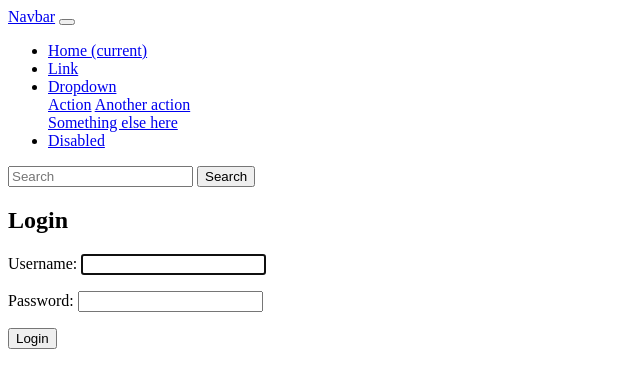
After one commit to dennismuturia/Accelevate_Register, a Django app: page /login/ in a window 1280 px wide. The commit adds this page. Shown: the top 388 px of the page, without its empty margins (0-640 px from the left). Run offline with Django 3.2, Linux system fonts and the light colour scheme; some libraries are stand-ins or nearby versions.

Commit message:
Completed the login. The problem that am experiencing right now is installation of bootstrap to the aite. All the static files are well set.

```diff
--- a/Accelevate_Register/urls.py
+++ b/Accelevate_Register/urls.py
@@ -16,12 +16,14 @@ Including another URLconf
 from django.contrib import admin
 from django.urls import path
 from index import views
+from django.contrib.auth import views as auth_views
 
 urlpatterns = [
     path('admin/', admin.site.urls),
+    path('home/', views.home, name='home'),
     path('signup/', views.signup, name='signup'),
     path('activate/(?P<uidb64>[0-9A-Za-z_\-]+)/(?P<token>[0-9A-Za-z]{1,13}-[0-9A-Za-z]{1,20})/$',views.activate, name='activate'),
-    path('profile/', views.profile, name='profile')
-
-
+    path('profile/', views.studentprofile, name='profile'),
+    path('login/', auth_views.login, name='login'),
+    path('logout/', auth_views.logout, {'next_page': '/'}, name='logout')
 ]
--- a/templates/base.html
+++ b/templates/base.html
@@ -1,4 +1,5 @@
 {% load bootstrap4 %}
+{% load staticfiles %}
 <html>
 <head>
 <!--Head area-->
@@ -17,6 +18,41 @@
 <!--Body area-->
 {% block heading %}
     <!--Navbars and stuff-->
+    <nav class="navbar navbar-expand-lg navbar-light bg-light">
+      <a class="navbar-brand" href="#">Navbar</a>
+      <button class="navbar-toggler" type="button" data-toggle="collapse" data-target="#navbarSupportedContent" aria-controls="navbarSupportedContent" aria-expanded="false" aria-label="Toggle navigation">
+        <span class="navbar-toggler-icon"></span>
+      </button>
+
+      <div class="collapse navbar-collapse" id="navbarSupportedContent">
+        <ul class="navbar-nav mr-auto">
+          <li class="nav-item active">
+            <a class="nav-link" href="#">Home <span class="sr-only">(current)</span></a>
+          </li>
+          <li class="nav-item">
+            <a class="nav-link" href="#">Link</a>
+          </li>
+          <li class="nav-item dropdown">
+            <a class="nav-link dropdown-toggle" href="#" id="navbarDropdown" role="button" data-toggle="dropdown" aria-haspopup="true" aria-expanded="false">
+              Dropdown
+            </a>
+            <div class="dropdown-menu" aria-labelledby="navbarDropdown">
+              <a class="dropdown-item" href="#">Action</a>
+              <a class="dropdown-item" href="#">Another action</a>
+              <div class="dropdown-divider"></div>
+              <a class="dropdown-item" href="#">Something else here</a>
+            </div>
+          </li>
+          <li class="nav-item">
+            <a class="nav-link disabled" href="#">Disabled</a>
+          </li>
+        </ul>
+        <form class="form-inline my-2 my-lg-0">
+          <input class="form-control mr-sm-2" type="search" placeholder="Search" aria-label="Search">
+          <button class="btn btn-outline-success my-2 my-sm-0" type="submit">Search</button>
+        </form>
+      </div>
+    </nav>
 {% endblock %}
 {% block content %}
     <!--Content for body-->
--- /dev/null
+++ b/templates/registration/login.html
@@ -0,0 +1,13 @@
+{% extends 'base.html' %}
+{% load bootstrap4 %}
+{% block title %}
+    login
+{% endblock %}
+{% block content %}
+    <h2>Login</h2>
+      <form method="post">
+        {% csrf_token %}
+        {{ form.as_p }}
+        <button type="submit">Login</button>
+      </form>
+{% endblock %}
```
Also changed, not shown: Accelevate_Register/settings.py (+9 -0 lines), index/views.py (+8 -3 lines), templates/home.html (added, +8 -0 lines), templates/login.html (deleted, +0 -10 lines), db.sqlite3, index/static/css/main.css (added), index/static/js/scripts.js (added).
